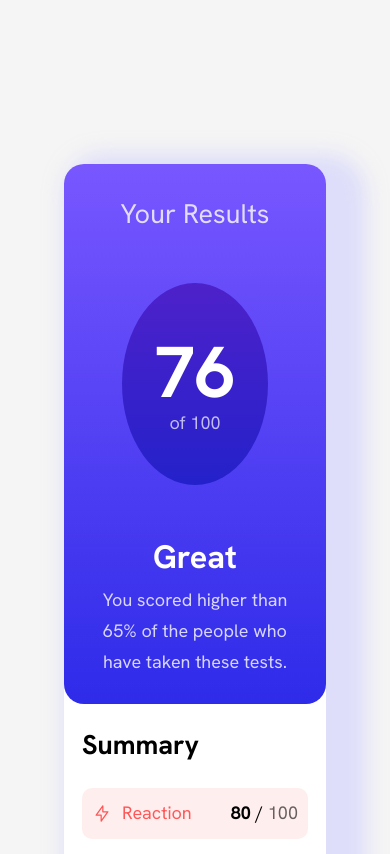
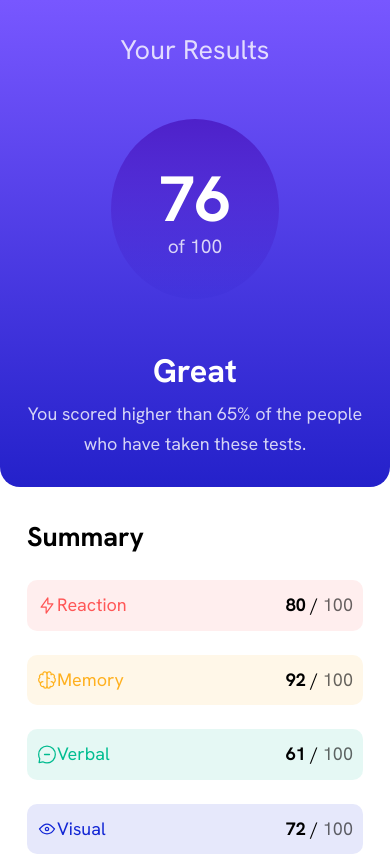
Before and after one commit to Cheche114/Result-Summary-Component-Front-End-Challenge, a plain HTML site: page index.html in a window 390 px wide. Shown: the top 854 px of the page. Drawn offline with Linux system fonts and the light colour scheme.

Commit message:
Update style.css

```diff
--- a/css/style.css
+++ b/css/style.css
@@ -14,15 +14,16 @@ body{
     font-family: 'HankenGrotesk';
     font-size: 18px;
     line-height: 1.7;
-    max-width: 1440px;
+    width: 80%;
     margin: 100px auto;
-    padding: 4rem;
+    padding: 0 2rem;
 }
 
 .container{
     background: #fff;
-    display: grid;
-    grid-template-columns: 50% 50%;
+    width: 80%;
+    margin: auto;
+    display: flex;
     border-radius: 20px;
     box-shadow: hsla(241, 100%, 89%, 0.5) 20px 10px 20px 20px;
 }
@@ -35,6 +36,7 @@ button{
     padding: 15px;
     border: none;
     border-radius: 40px;
+    margin-bottom: 20px;
 }
 
 button:hover{
@@ -43,52 +45,48 @@ button:hover{
     cursor: pointer;
 }
 
-img{
-    padding-right: 10px;
-}
-
 h2{
     margin-bottom: 20px;
 }
 
 .bg-grad{
-    background: linear-gradient(#7857ff, #2e2be9);
+    background: linear-gradient( to top, #2421ca, #7857ff);
     color: #fff;
+    text-align: center;
     padding: 1.5em;
     border-radius: 20px;
+    width: 55%;
+    margin: auto;
+    display: flex;
+    flex-direction: column;
 }
 
 .phrase{
     color: hsla(0, 0%, 100%, 0.8);
     font-size: 1.5em;
-    text-align: center;
     margin-bottom: 1.7em;
 }
 
 .circle-grad{
-    background: linear-gradient(#4e21ca, #2421ca);
-    height: 40%;
-    width: 45%;
-    padding: 5%;
-    text-align: center;
+    background: linear-gradient(to bottom, hsla(256, 72%, 46%, 1),
+    hsla(241, 72%, 46%, 0.1));
+    align-self: center;
+    width: 50%;
+    height: 180px;
     border-radius: 50%;
-    margin-left: 28%;
     margin-bottom: 2.5em;
 }
 
 .score{
-    font-size: 4em;
+    font-size: 4rem;
     font-weight: 700;
     line-height: 1;
-    margin-top: 0.6em;
+    margin-top: 3rem;
 }
 
 .sub-score{
-    color: hsla(0, 0%, 100%, 0.7);
-}
-
-.quote{
-    text-align: center;
+    font-size: 1.2rem;
+    color: hsla(0, 0%, 100%, 0.8);
 }
 
 .highlight{
@@ -101,40 +99,42 @@ h2{
 }
 
 .main-card{
-    padding:3em;
+    padding: 1.5em;
+    width: 50%;
+    margin: auto;
+}
+
+.reaction-bar,.verbal-bar,
+.visual-bar,.memory-bar{
+    display: flex;
+    justify-content: space-between;
 }
 
 .reaction-bar{
-    display: flex;
-    justify-content: space-between;
-    margin-bottom: 3rem;
+    margin-bottom: 1.5rem;
     background: hsla(0, 100%, 67%, 0.1);
     padding: 10px;
     border-radius: 10px;
+    width: 100%;
 }
 
 .memory-bar{
-    display: flex;
-    justify-content: space-between;
-    margin-bottom: 3rem;
+    margin-bottom: 1.5rem;
     background: hsla(39, 100%, 56%, 0.1);
     padding: 10px;
     border-radius: 10px;
+    width: 100%;
 }
 
 .verbal-bar{
-    display: flex;
-    justify-content: space-between;
-    margin-bottom: 3rem;
+    margin-bottom: 1.5rem;
     background: hsla(166, 100%, 37%, 0.1);
     padding: 10px;
     border-radius: 10px;
 }
 
 .visual-bar{
-    display: flex;
-    justify-content: space-between;
-    margin-bottom: 3rem;
+    margin-bottom: 1.5rem;
     background: hsla(234, 85%, 45%, 0.1);
     padding: 10px;
     border-radius: 10px;
@@ -162,28 +162,32 @@ span{ color: rgba(0, 0, 0, 0.6); }
 
 @media (max-width:768px){
     .container{
-        display: block;
+        flex-direction: column;
     }
 
-    .sub-score{
-        padding-bottom: 2em;
+    .bg-grad{
+        width: 100%;
     }
 
     .main-card{
-        padding: 1em;
-    }
-
-    .reaction-bar,
-    .memory-bar,
-    .verbal-bar,
-    .visual-bar{
-        margin-bottom: 1.5em;
+        width: 100%;
     }
 }
 
-@media (max-width:425px){
-    .circle-grad{
-        width: 70%;
-        margin-left: 15%;
+@media (max-width:480px){
+    body{
+        min-width: 100%;
+        margin: 0;
+        padding: 0;
+    }
+
+    .container{
+        width: 100%;
+    }
+
+    .bg-grad{
+        width: 100%;
+        border-top-left-radius: 0;
+        border-top-right-radius: 0;
     }
 }
```
